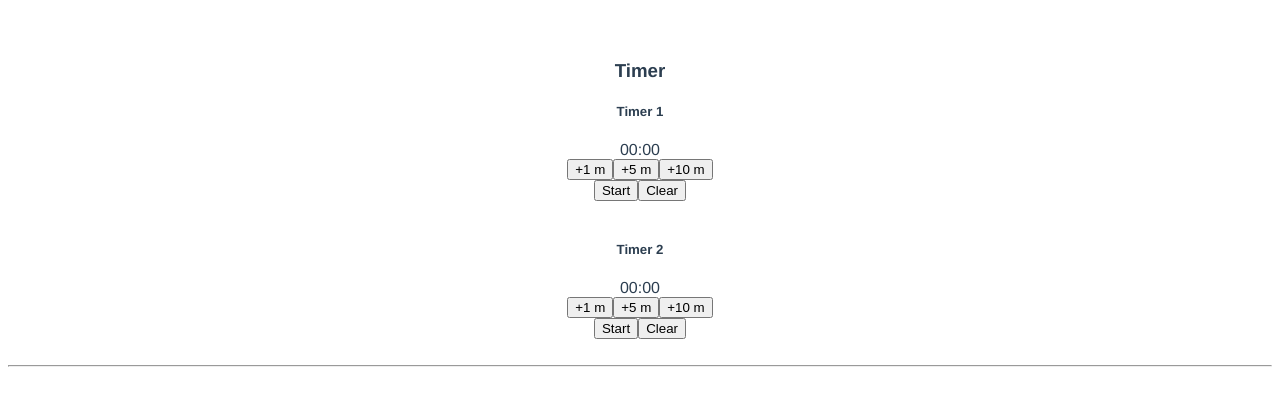
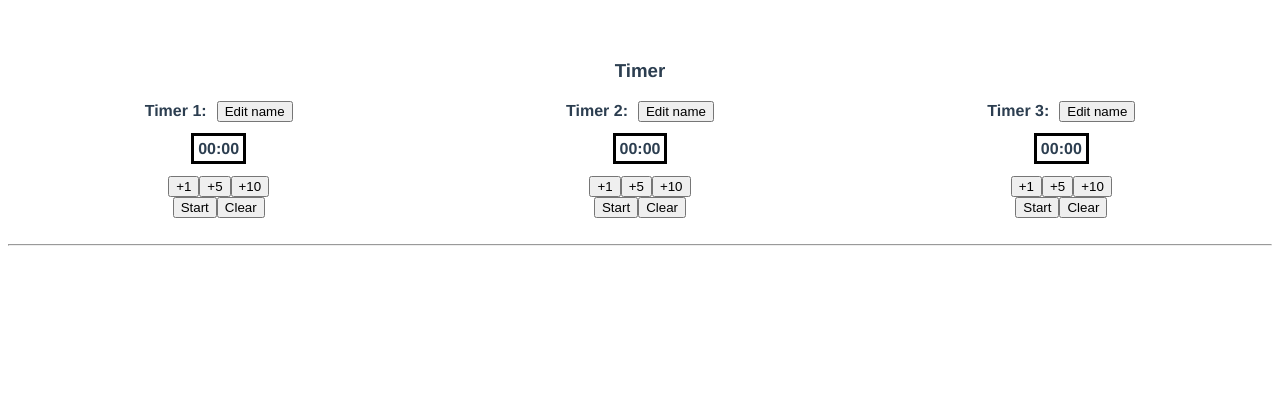
Before and after one commit to nisino25/abysrium, a Vue app: page / in a window 1280 px wide. Shown: the top 406 px of the page. Built offline with nearby package versions, Linux system fonts and the light colour scheme.

Commit message:
finish with timer

```diff
--- a/src/App.vue
+++ b/src/App.vue
@@ -2,45 +2,87 @@
   <div>
       <h3>Timer</h3>
 
-    <div>
 
-      <h5>Timer 1</h5>
+    <div class="container">
+
+
+
+      <div class="timer">
+
+        <strong v-if="!editingNow1">{{title1}}:</strong>
+        <button @click="editingNow1 = true" v-if="!editingNow1">Edit name</button>
+
+        <input v-model="title1" v-if="editingNow1">
+        <button @click="editingNow1 = false"  v-if="editingNow1">Finish edit</button>
+
+        <br><br>
         <span>{{ formatTime1 }}</span>
-      <br>
 
-      <button @click="min1+=1; sec1 =0">+1 m</button>
-      <button @click="min1+=5; sec1 =0">+5 m</button>
-      <button @click="min1+=10; sec1 =0">+10 m</button>
+        <br><br>
+
+        <button @click="min1+=1; sec1 =0">+1</button>
+        <button @click="min1+=5; sec1 =0">+5</button>
+        <button @click="min1+=10; sec1 =0">+10</button>
 
         <br>
         <button v-on:click="start1" v-if="!timer1On">Start</button>
         <button v-on:click="stop1" v-if="timer1On">Stop</button>
-      <button v-on:click="min1 =0; sec1 =0" >Clear</button>
+        <button v-on:click="min1 =0; sec1 =0; stop1()" >Clear</button>
 
 
       </div>
 
-    <br>
 
+      <div class="timer">
 
-    <div>
+        <strong v-if="!editingNow2">{{title2}}:</strong>
+        <button @click="editingNow2 = true" v-if="!editingNow2">Edit name</button>
 
-      <h5>Timer 2</h5>
+        <input v-model="title2" v-if="editingNow2">
+        <button @click="editingNow2 = false"  v-if="editingNow2">Finish edit</button>
+
+        <br><br>
         <span>{{ formatTime2 }}</span>
-      <br>
 
-      <button @click="min2+=1; sec1 =0">+1 m</button>
-      <button @click="min2+=5; sec1 =0">+5 m</button>
-      <button @click="min2+=10; sec1 =0">+10 m</button>
+        <br><br>
+
+        <button @click="min2+=1; sec1 =0">+1</button>
+        <button @click="min2+=5; sec1 =0">+5</button>
+        <button @click="min2+=10; sec1 =0">+10</button>
 
         <br>
         <button v-on:click="start2" v-if="!timer2On">Start</button>
         <button v-on:click="stop2" v-if="timer2On">Stop</button>
-      <button v-on:click="min2 =0; sec2 =0" >Clear</button>
+        <button v-on:click="min2 =0; sec2 =0; stop2()" >Clear</button>
 
 
       </div>
 
+      <div class="timer">
+
+        <strong v-if="!editingNow3">{{title3}}:</strong>
+        <button @click="editingNow3 = true" v-if="!editingNow3">Edit name</button>
+
+        <input v-model="title3" v-if="editingNow3">
+        <button @click="editingNow3 = false"  v-if="editingNow3">Finish edit</button>
+
+        <br><br>
+        <span>{{ formatTime3 }}</span>
+
+        <br><br>
+
+        <button @click="min3+=1; sec1 =0">+1</button>
+        <button @click="min3+=5; sec1 =0">+5</button>
+        <button @click="min3+=10; sec1 =0">+10</button>
+
+        <br>
+        <button v-on:click="start3" v-if="!timer3On">Start</button>
+        <button v-on:click="stop3" v-if="timer3On">Stop</button>
+        <button v-on:click="min3 =0; sec3 =0; stop3()" >Clear</button>
+
+
+      </div>
+    </div>
 
 
 
@@ -77,24 +119,34 @@ export default {
         password: ''
       },
 
+
+
       remaining: null,
       fiveMinutes: 60 * 5,
+
 
       min: 0,
       sec: 0,
       timerOn: false,
       timerObj: null,
 
+
+      editingNow1: false,
+      title1: 'Timer 1',
       min1: 0,
       sec1: 0,
       timer1On: false,
       timer1Obj: null,
 
+      editingNow2: false,
+      title2: 'Timer 2',
       min2: 0,
       sec2: 0,
       timer2On: false,
       timer2Obj: null,
 
+      editingNow3: false,
+      title3: 'Timer 3',
       min3: 0,
       sec3: 0,
       timer3On: false,
@@ -139,7 +191,7 @@ export default {
         this.min2 --;
         this.sec2 = 59;
       } else if(this.sec2 <= 0 && this.min2 <= 0) {
-        this.complete1();
+        this.complete2();
       } else {
         this.sec2 --;
       }
@@ -159,6 +211,37 @@ export default {
     complete2: function() {
       clearInterval(this.timer2Obj)
     },
+
+
+
+    count3: function() {
+      if (this.sec3 <= 0 && this.min3 >= 1) {
+        this.min3 --;
+        this.sec3 = 59;
+      } else if(this.sec3 <= 0 && this.min3 <= 0) {
+        this.complete3();
+      } else {
+        this.sec3 --;
+      }
+    },
+
+    start3: function() {
+      let self = this;
+      this.timer3Obj = setInterval(function() {self.count3()}, 1000)
+      this.timer3On = true
+    },
+
+    stop3: function() {
+      clearInterval(this.timer3Obj);
+      this.timer3On = false
+    },
+
+    complete3: function() {
+      clearInterval(this.timer3Obj)
+    },
+
+
+
 
   },
 
@@ -193,6 +276,20 @@ export default {
       return timeStrings2[0] + ":" + timeStrings2[1]
     },
 
+    formatTime3: function() {
+      let timeStrings3 = [
+        this.min3.toString(),
+        this.sec3.toString()
+      ].map(function(str) {
+        if (str.length < 2) {
+          return "0" + str
+        } else {
+          return str
+        }
+      })
+      return timeStrings3[0] + ":" + timeStrings3[1]
+    },
+
 
   }
 }
@@ -207,4 +304,22 @@ export default {
   color: #2c3e50;
   margin-top: 60px;
 }
+
+.container {
+  display: flex;
+}
+.container > div {
+  flex: 1; /*grow*/
+}
+
+.container span{
+  padding: 0.25em 0.25em;
+    /* margin: 5em 5em; */
+    font-weight: bold;
+    border: solid 3px #000000;
+}
+
+.container strong{
+  margin-right: 10px;
+}
 </style>
```
Lines whose indentation alone changed are shown as unchanged.
